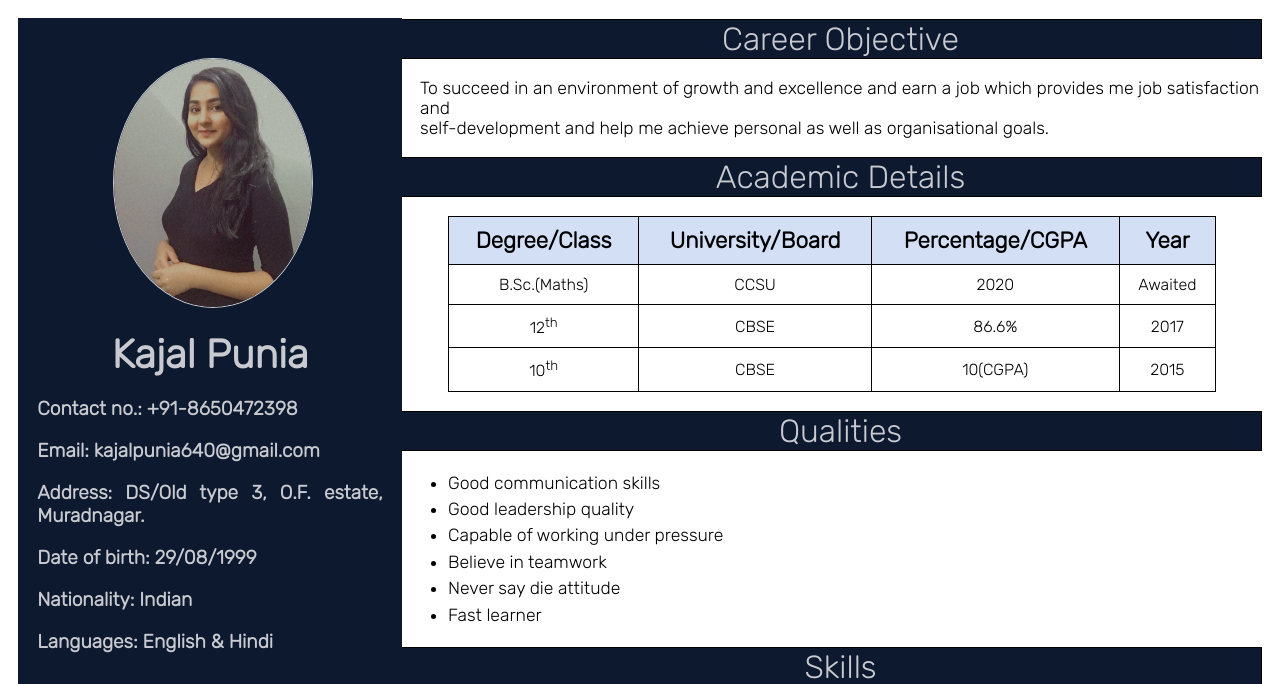
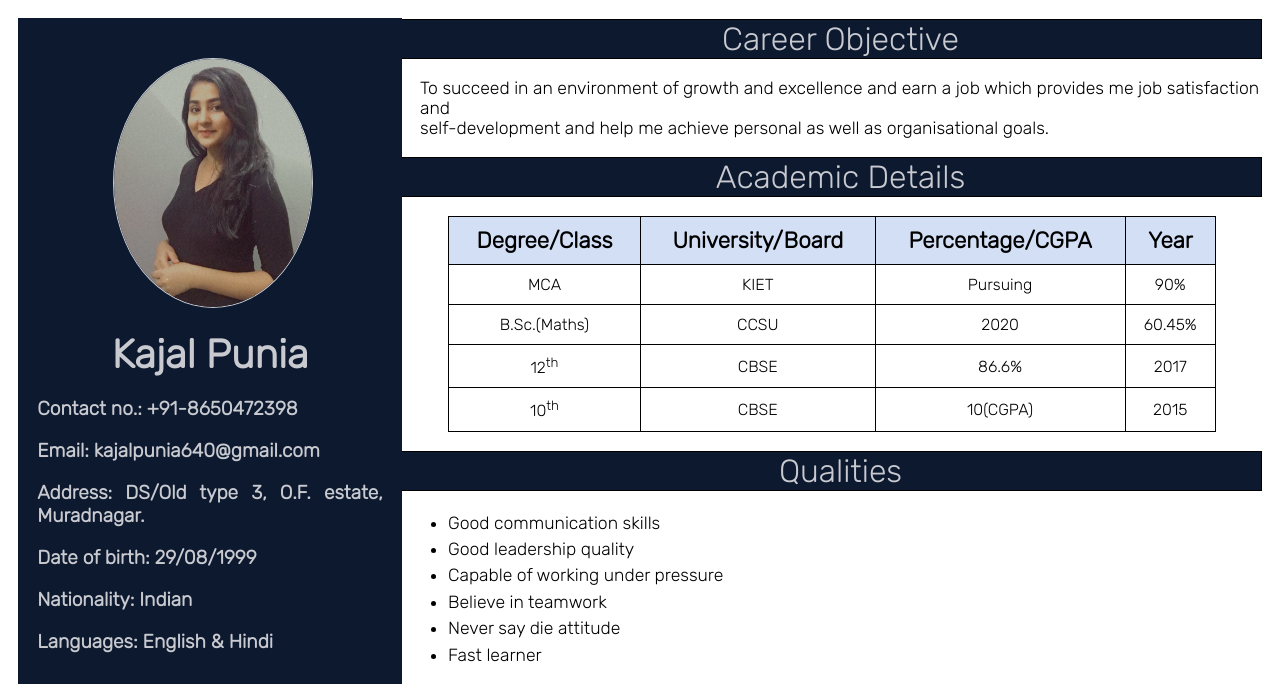
Before and after one commit to kajalpunia/kajalpunia.github.io, a plain HTML site: page resume/index.html in a window 1280 px wide. Shown: the top 684 px of the page. Drawn offline with Linux system fonts and the light colour scheme.

Commit message:
Update index.html

```diff
--- a/resume/index.html
+++ b/resume/index.html
@@ -89,10 +89,16 @@
                 <th style="font-size:140%;">Year</th>
             </tr>
             <tr style="text-align:center;">
+                <td>MCA</td>
+                <td>KIET</td>
+                <td>Pursuing</td>
+                <td>90%</td>
+            </tr>
+            <tr style="text-align:center;">
                 <td>B.Sc.(Maths)</td>
                 <td>CCSU</td>
                 <td>2020</td>
-                <td>Awaited</td>
+                <td>60.45%</td>
             </tr>
             <tr style="text-align:center;">
                 <td>12<sup>th</sup></td>
```
